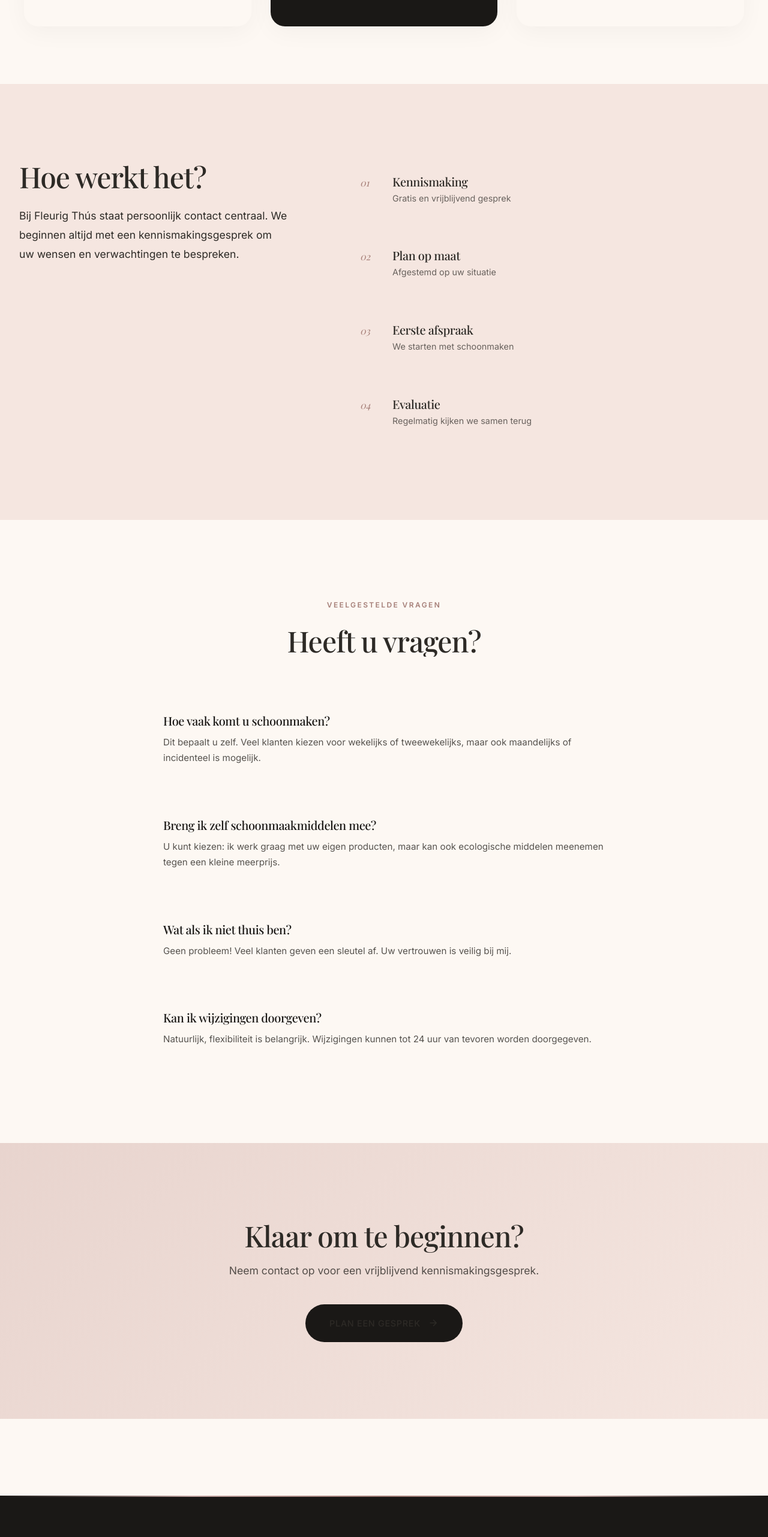
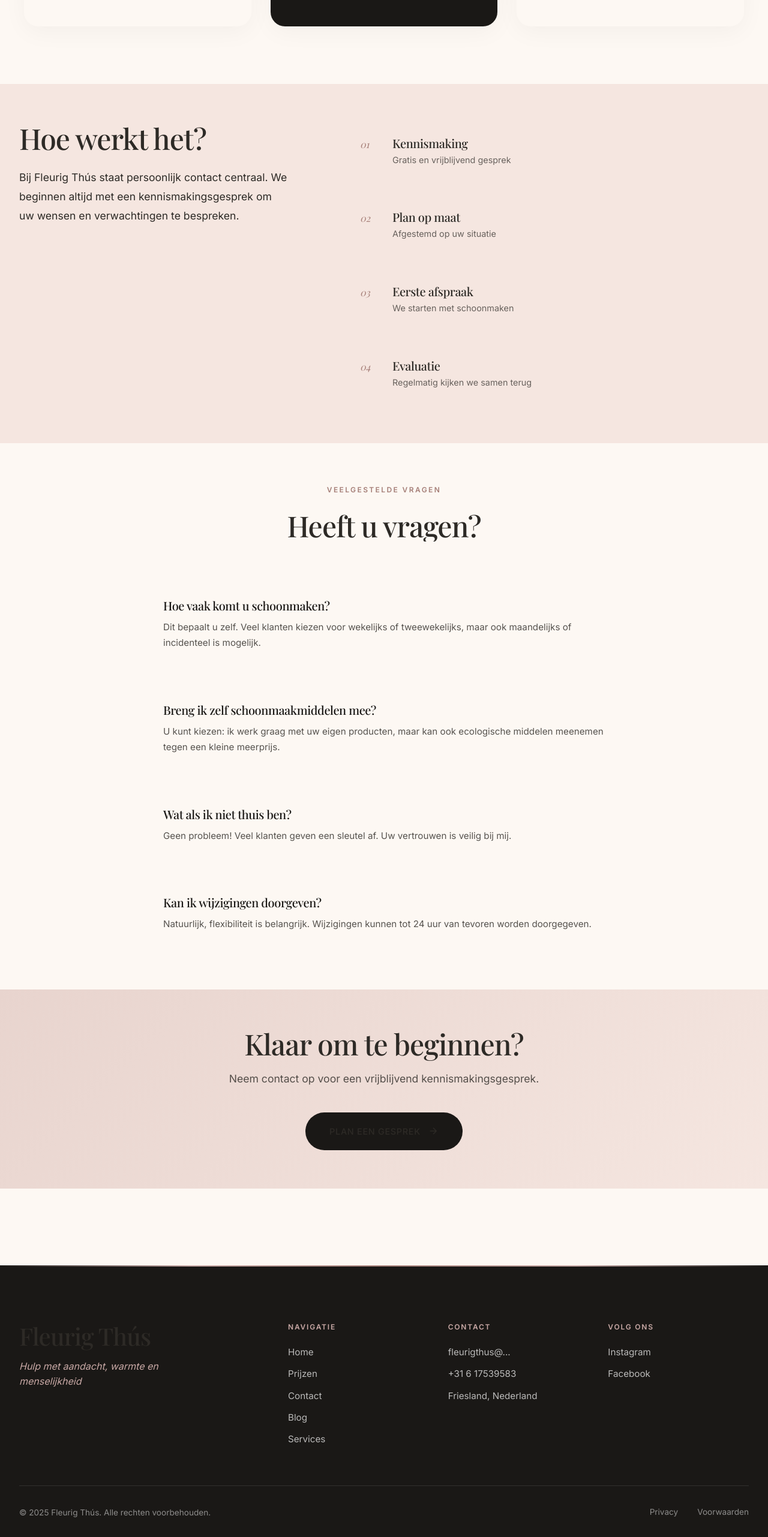
Before and after one commit to dice-pls7/fleurigthus, a Next.js app: page /prijzen in a window 1280 px wide. Shown: the part 1420-3983 px from the top of the page at 60% size. Built offline with nearby package versions, Linux system fonts and the light colour scheme; a web font is replaced by a local one.

Commit message:
minder padding op prijzen pagina

```diff
--- a/src/app/prijzen/prijzen.css
+++ b/src/app/prijzen/prijzen.css
@@ -151,7 +151,7 @@
 
 /* Info Section */
 .prices-info-section {
-  padding: 8rem 0;
+  padding: 4rem 0;
   background: var(--color-blush);
 }
 
@@ -216,7 +216,7 @@
 
 /* FAQ Section */
 .faq-section {
-  padding: 8rem 0;
+  padding: 4rem 0;
   background: var(--color-cream);
 }
 
@@ -264,7 +264,7 @@
 
 /* Prices CTA */
 .prices-cta {
-  padding: 8rem 0;
+  padding: 4rem 0;
   background: linear-gradient(135deg, var(--color-rose) 0%, var(--color-blush) 100%);
 }
 
```
